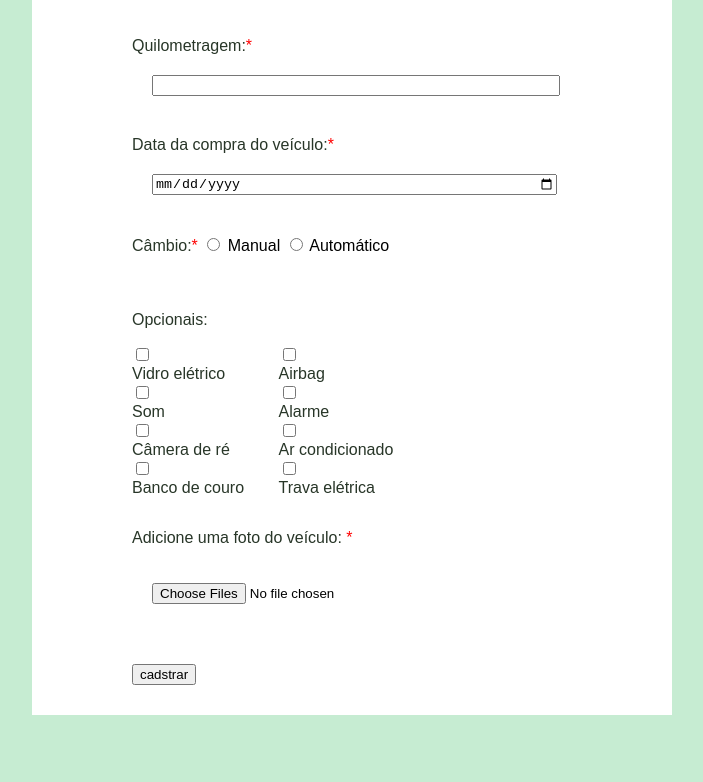
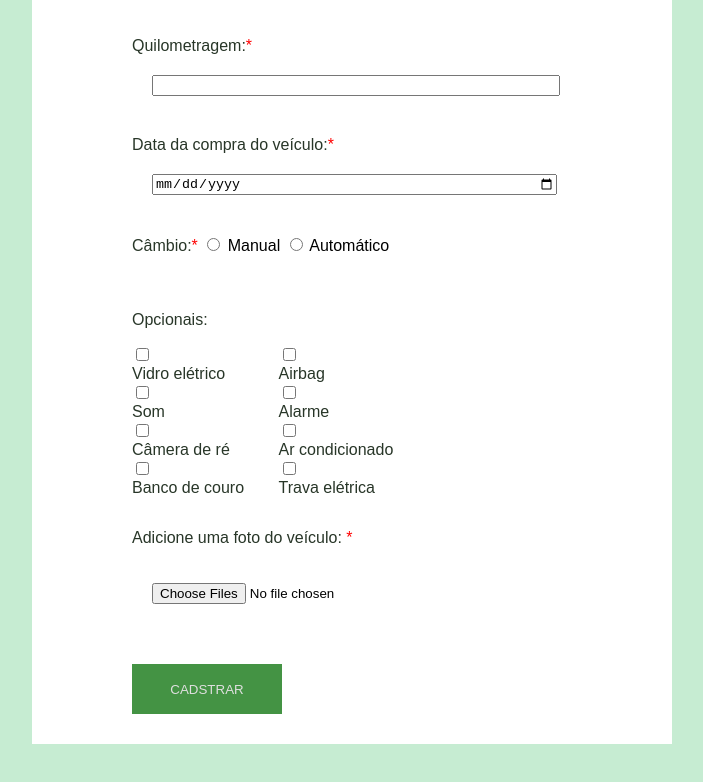
Before and after one commit to carolvfq/cadastro-de-veiculos, a plain HTML site: page index.html in a window 1280 px wide. Shown: the part 1070-1852 px from the top of the page, without its empty margins (288-991 px from the left). Drawn offline with Linux system fonts and the light colour scheme.

Commit message:
estilizando o botão de cadstro

```diff
--- a/styles.css
+++ b/styles.css
@@ -84,4 +84,19 @@ textarea{
     display: block;
 }
 
-.
+.btn-submit{
+    background-color: rgb(68, 147, 68);
+    color: #DFDFDF;
+    border: 2px solid transparent  ;
+    width: 150px;
+    height: 50px;
+    transition: .5s;
+    cursor: pointer;
+    text-transform: uppercase;
+}
+
+.btn-submit:hover {
+    background-color: #DFDFDF;
+    color: rgb(68, 147, 68);
+    border: 2px solid rgb(68, 147, 68);
+}
```
